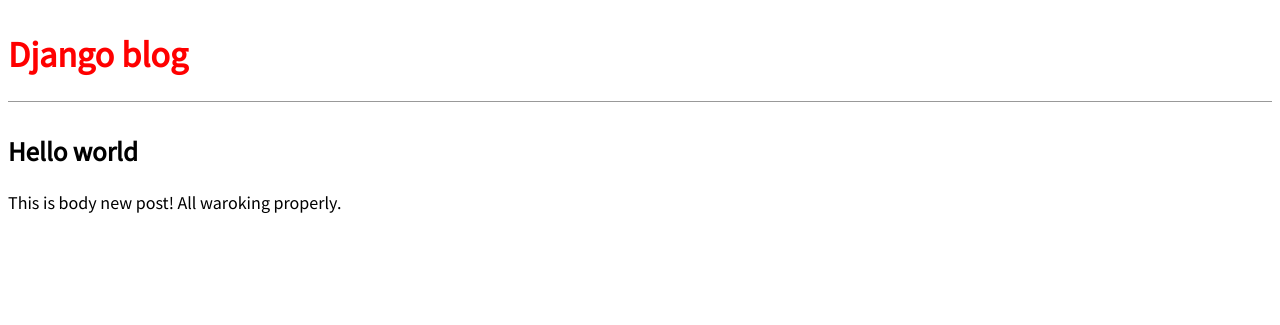
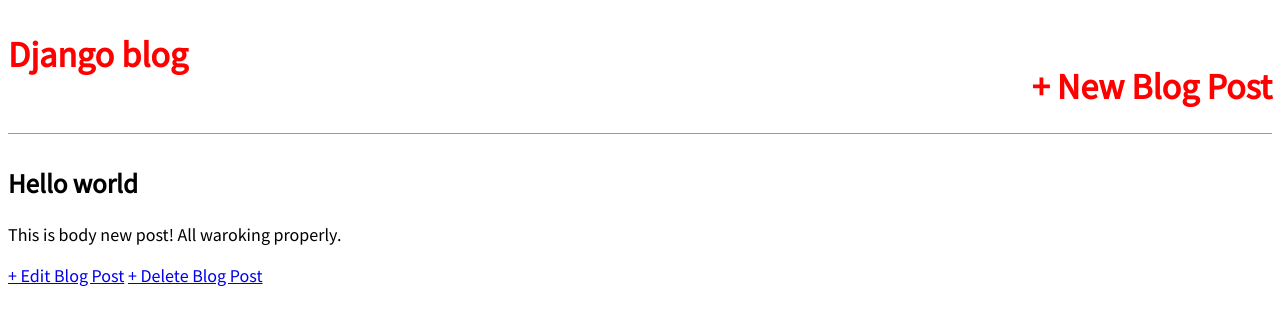
Before and after one commit to LastSamurai2/Blog, a Django app: page /post/1/ in a window 1280 px wide. Shown: the top 325 px of the page. Run offline with Django 3.2, Linux system fonts and the light colour scheme; data comes from the database, SQL or seed files in the repository; both versions use the stored data as it was after the commit.

Commit message:
Complet CRUD with files

```diff
--- a/blog/models.py
+++ b/blog/models.py
@@ -1,4 +1,5 @@
 from django.db import models
+from django.urls import reverse
 
 class Post(models.Model):
 
@@ -13,3 +14,6 @@ class Post(models.Model):
 
     def __str__(self):
         return self.title
+
+    def get_absolute_url(self):
+        return reverse('post_detail', args=[str(self.id)])
--- a/blog/templates/base.html
+++ b/blog/templates/base.html
@@ -8,13 +8,20 @@
     <link href="{% static 'css/base.css' %}" rel="stylesheet">
 </head>
     <body>
+        <div>
             <header>
+                <div class="nav-left">
                     <h1><a href="{% url 'home' %}">Django blog</a></h1>
+                </div>
+                <div class="nav-right">
+                    <h1><a href="{% url 'post_new' %}">+ New Blog Post</a></h1>
+                </div>
 
             </header>
             <div>
                 {% block content %}
                 {% endblock content %}
             </div>
+        </div>
     </body>
 </html>
--- a/blog/templates/post_detail.html
+++ b/blog/templates/post_detail.html
@@ -6,4 +6,6 @@
         <p>{{ object.body }}</p>
 
     </div>
+    <a href="{% url 'post_edit' post.pk %}">+ Edit Blog Post</a>
+    <a href="{% url 'post_delete' post.pk %}">+ Delete Blog Post</a>
 {% endblock content %}
--- a/blog/urls.py
+++ b/blog/urls.py
@@ -1,8 +1,12 @@
 from django.urls import path
 
-from .views import BlogListView, BlogDetalView
+from .views import BlogListView, BlogDetalView,BlogCreateView, BlogUpdateView, BlogDeleteView
+
 
 urlpatterns = [
+    path('post/<int:pk>/delete/',BlogDeleteView.as_view(), name='post_delete'),
+    path('post/<int:pk>/edit/',BlogUpdateView.as_view(), name='post_edit'),
+    path('post/new',BlogCreateView.as_view(), name='post_new'),
     path('post/<int:pk>/', BlogDetalView.as_view(),name='post_detail'),
     path('',BlogListView.as_view(), name="home"),
 ]
--- a/blog/views.py
+++ b/blog/views.py
@@ -1,5 +1,7 @@
 from django.shortcuts import render
 from django.views.generic import ListView,DetailView
+from django.views.generic.edit import CreateView, UpdateView, DeleteView
+from django.urls import reverse_lazy
 
 from .models import Post
 
@@ -12,3 +14,18 @@ class BlogListView(ListView):
 class BlogDetalView(DetailView):
     model = Post
     template_name = 'post_detail.html'
+
+class BlogCreateView(CreateView):
+    model = Post
+    template_name = 'post_new.html'
+    fields = '__all__'
+
+class BlogUpdateView(UpdateView):
+    model = Post
+    template_name = 'post_edit.html'
+    fields = ['title', 'body']
+
+class BlogDeleteView(DeleteView):
+    model = Post
+    template_name = 'post_delete.html'
+    success_url = reverse_lazy('home')
```
Also changed, not shown: blog/templates/post_delete.html (added, +10 -0 lines), blog/templates/post_edit.html (added, +10 -0 lines), blog/templates/post_new.html (added, +10 -0 lines), blog/tests.py (+25 -0 lines), db.sqlite3. Lines whose indentation alone changed are shown as unchanged.
